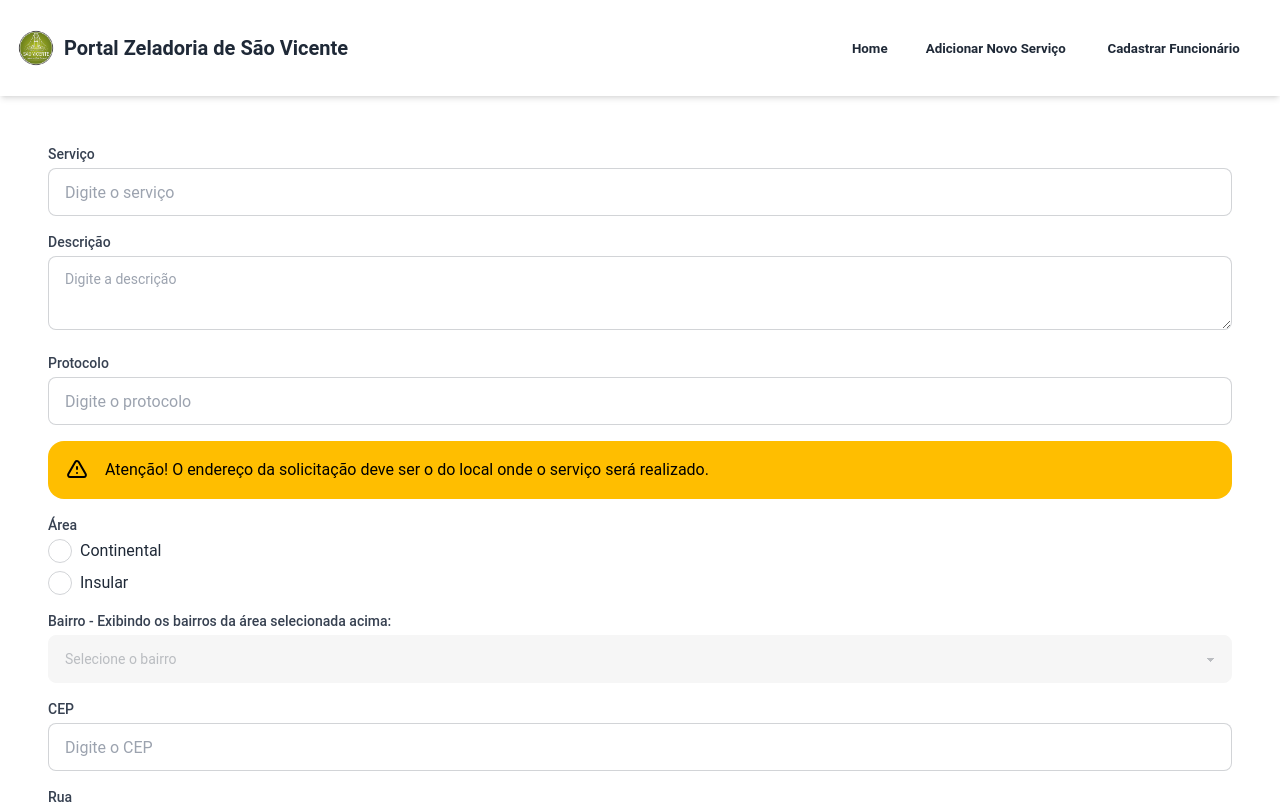
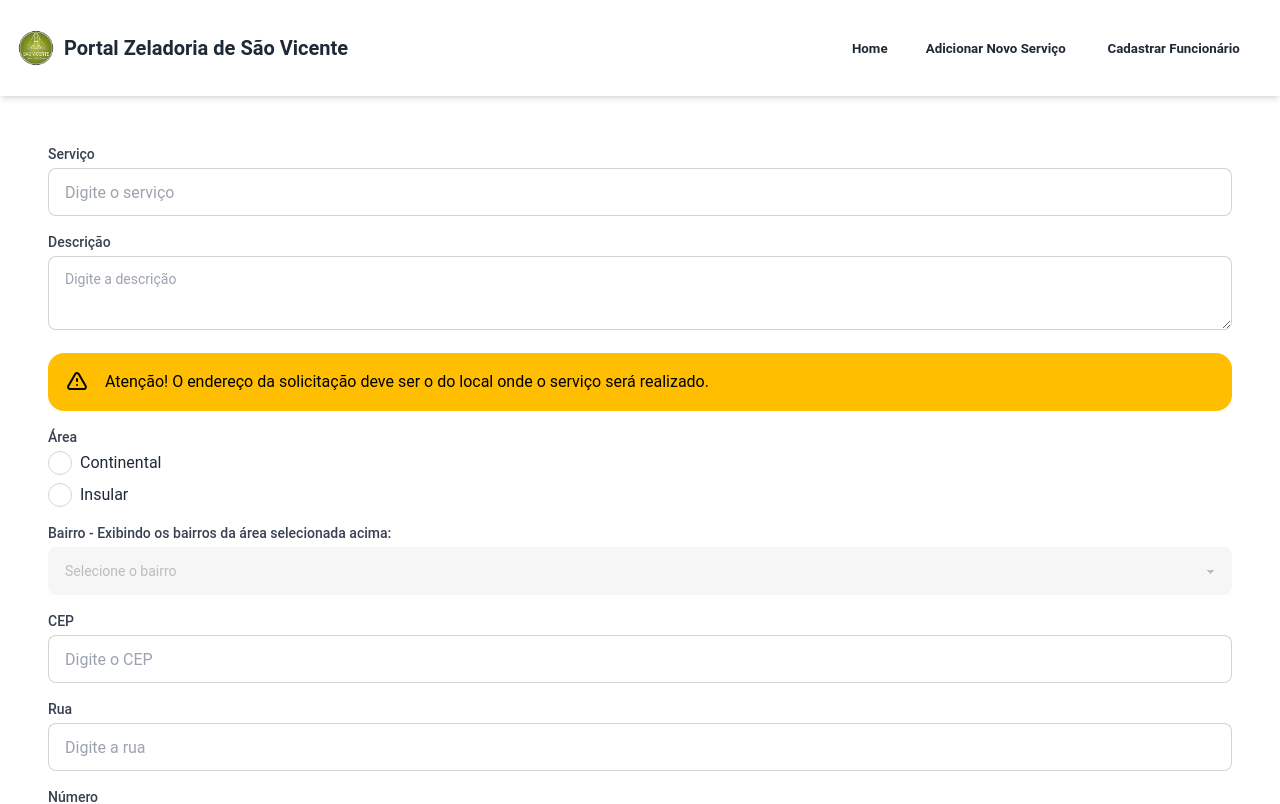
Before and after one commit to camilabr74/HTML_PI_2, a React (Vite) app: page /service-request in a window 1280 px wide. Shown: the top 804 px of the page. Built offline with nearby package versions, Linux system fonts and the light colour scheme.

Commit message:
refactor: remove campo de protocolo, pois a lógica está sendo gerada pelo backend

```diff
--- a/src/pages/Citizen/ServiceRequest.jsx
+++ b/src/pages/Citizen/ServiceRequest.jsx
@@ -22,7 +22,6 @@ const ServiceAdd = () => {
   const [cep, setCep] = useState('');
   const [servico, setServico] = useState('');
   const [desc, setDesc] = useState('');
-  const [protocolo, setProtocolo] = useState('');
   const [anexo, setAnexo] = useState(null);
   const [imagePreview, setImagePreview] = useState(null);
 
@@ -57,7 +56,6 @@ const ServiceAdd = () => {
     formData.append('cep', cep);
     formData.append('servico', servico);
     formData.append('desc', desc);
-    formData.append('protocolo', protocolo);
     if (anexo) formData.append('file', anexo);
 
     try {
@@ -130,19 +128,6 @@ const ServiceAdd = () => {
     required
   ></textarea>
 </div>
-
-      <div>
-        <label htmlFor="protocolo" className="block text-sm font-medium text-gray-700">Protocolo</label>
-        <input
-          type="text"
-          id="protocolo"
-          value={protocolo}
-          onChange={(e) => setProtocolo(e.target.value)}
-          placeholder="Digite o protocolo"
-          className="input input-bordered w-full mt-1"
-          required
-        />
-      </div>
 
       <div role="alert" className="alert alert-warning">
         <svg
```
